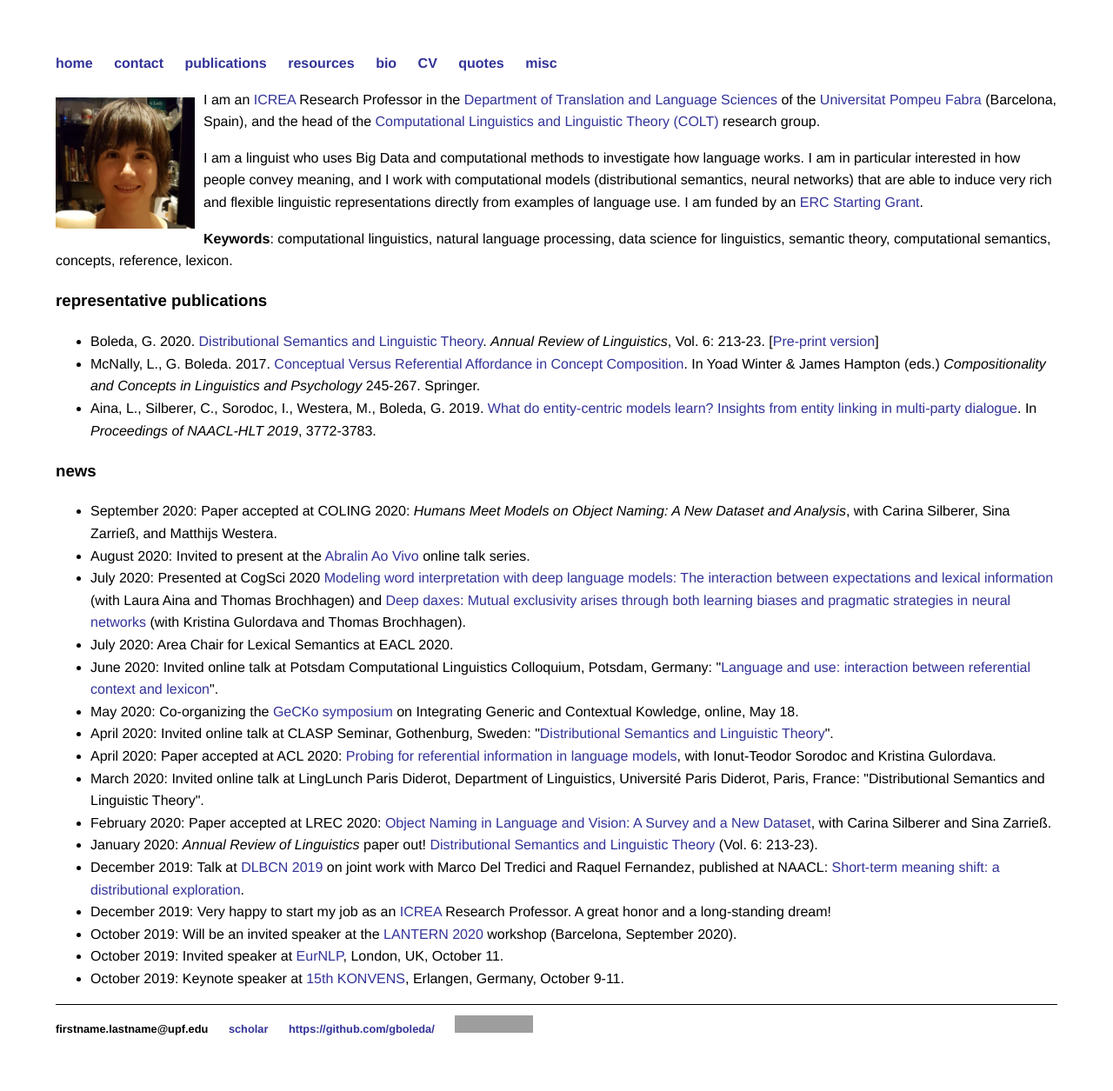
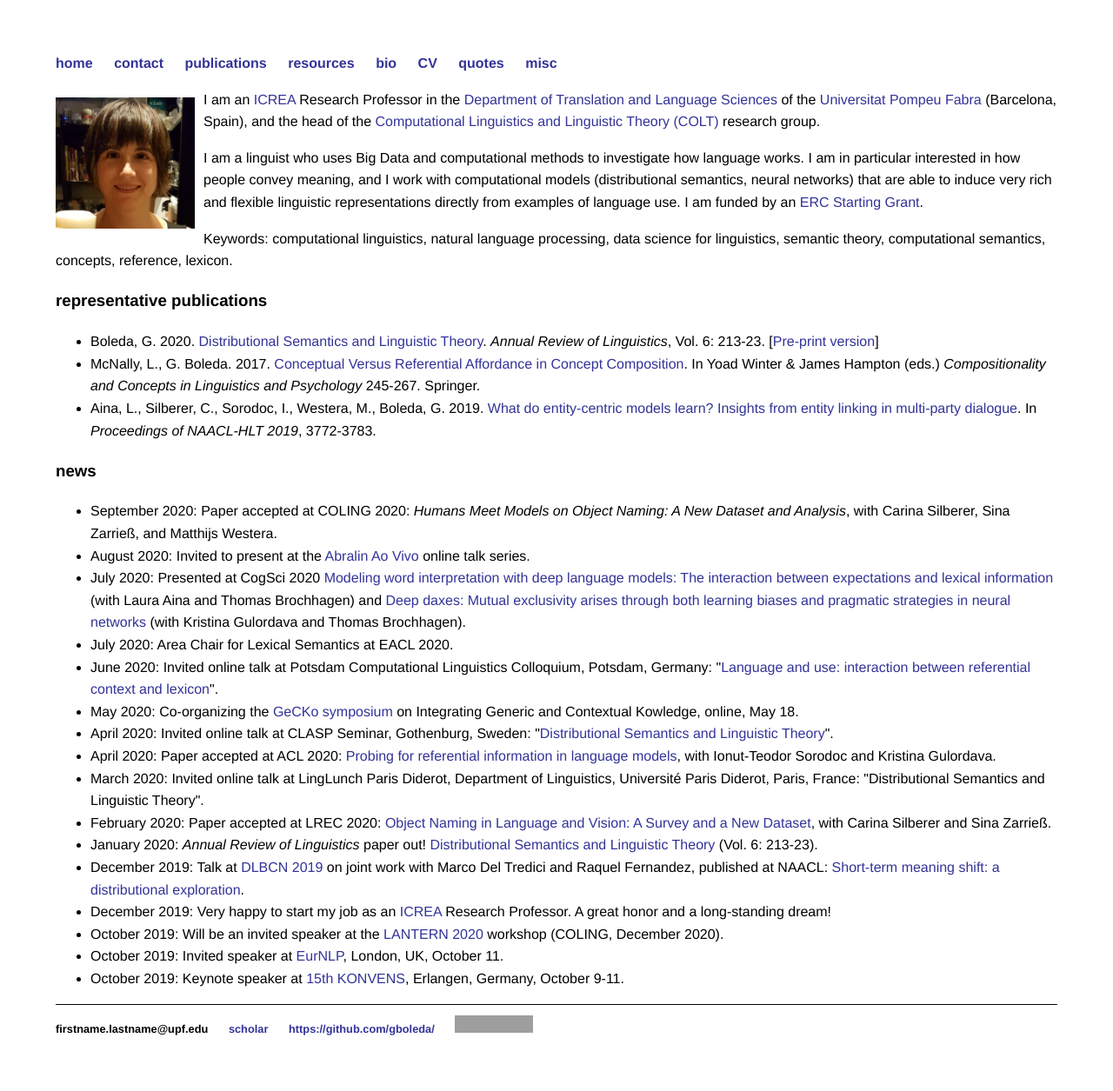
Before and after one commit to gboleda/gboleda.github.io, a Jekyll site: the page built from index.html, in a window 1280 px wide. Shown: the whole page at 87% size. Built offline with Jekyll 4.4.1, drawn with Linux system fonts in a browser that asks for light colours; grey boxes are pictures that could not be loaded.

Commit message:
small edit

```diff
--- a/index.html
+++ b/index.html
@@ -13,7 +13,7 @@ and the head of the <a href="https://www.upf.edu/web/colt/">Computational Lingui
 <p>I am a linguist who uses Big Data and computational methods to investigate how language works. I am in particular interested in how people convey meaning, and I work with computational models (distributional semantics, neural networks) that are able to induce very rich and flexible linguistic representations directly from examples of language use.
   I am funded by an <a href="https://www.upf.edu/web/amore">ERC Starting Grant</a>.</p>
 
-<p><b>Keywords</b>: computational linguistics, natural language processing, data science for linguistics, semantic theory, computational semantics, concepts, reference, lexicon.
+<p>Keywords: computational linguistics, natural language processing, data science for linguistics, semantic theory, computational semantics, concepts, reference, lexicon.
 </p>
 <!--The best way to reach me is by e-mail: firstname.lastname@upf.edu.</p>-->
 
@@ -48,7 +48,7 @@ In <i>Proceedings of NAACL-HLT 2019</i>, 3772-3783.
       Distributional Semantics and Linguistic Theory</a> (Vol. 6: 213-23).</li>
   <li>December 2019: Talk at <a href="https://sites.google.com/view/dlbcn2019">DLBCN 2019</a> on joint work with Marco Del Tredici and Raquel Fernandez, published at NAACL: <a href="https://www.aclweb.org/anthology/N19-1210">Short-term meaning shift: a distributional exploration</a>.</li>
   <li>December 2019: Very happy to start my job as an <a href="https://www.icrea.cat">ICREA</a> Research Professor. A great honor and a long-standing dream!</li>
-  <li>October 2019: Will be an invited speaker at the <a href="https://www.lantern.uni-saarland.de/2020">LANTERN 2020</a> workshop (Barcelona, September 2020).
+  <li>October 2019: Will be an invited speaker at the <a href="https://www.lantern.uni-saarland.de/2020">LANTERN 2020</a> workshop (COLING, December 2020).
   <li>October 2019: Invited speaker at <a href="https://www.eurnlp.org/">EurNLP</a>, London, UK, October 11.</li>
   <li>October 2019: Keynote speaker at <a href="http://2019.konvens.org/">15th KONVENS</a>, Erlangen, Germany, October 9-11.</li>
 </ul>
```
